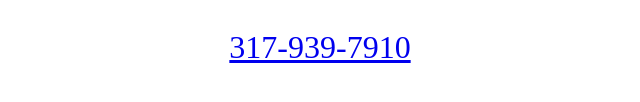
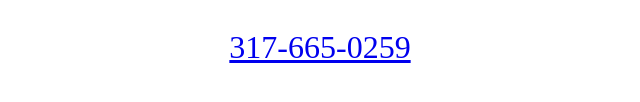
Before and after one commit to Jeremycarl81/HarlodHauling, a plain HTML site: page index.html in a window 1280 px wide. Shown: the part 598-700 px from the top of the page, 320-960 px from the left. Drawn offline with Linux system fonts and the light colour scheme.

Commit message:
Update index.html

```diff
--- a/index.html
+++ b/index.html
@@ -18,7 +18,7 @@
         </div><div>
             <fieldset2>
                 <div>No matter the job we are there for you! </div>
-               <div> <P> Contact Harold </P> <a href="tel:3179397910">317-939-7910
+               <div> <P> Contact Harold </P> <a href="tel:3176650259">317-665-0259
 
                </a> </div>
             </fieldset2>
```
